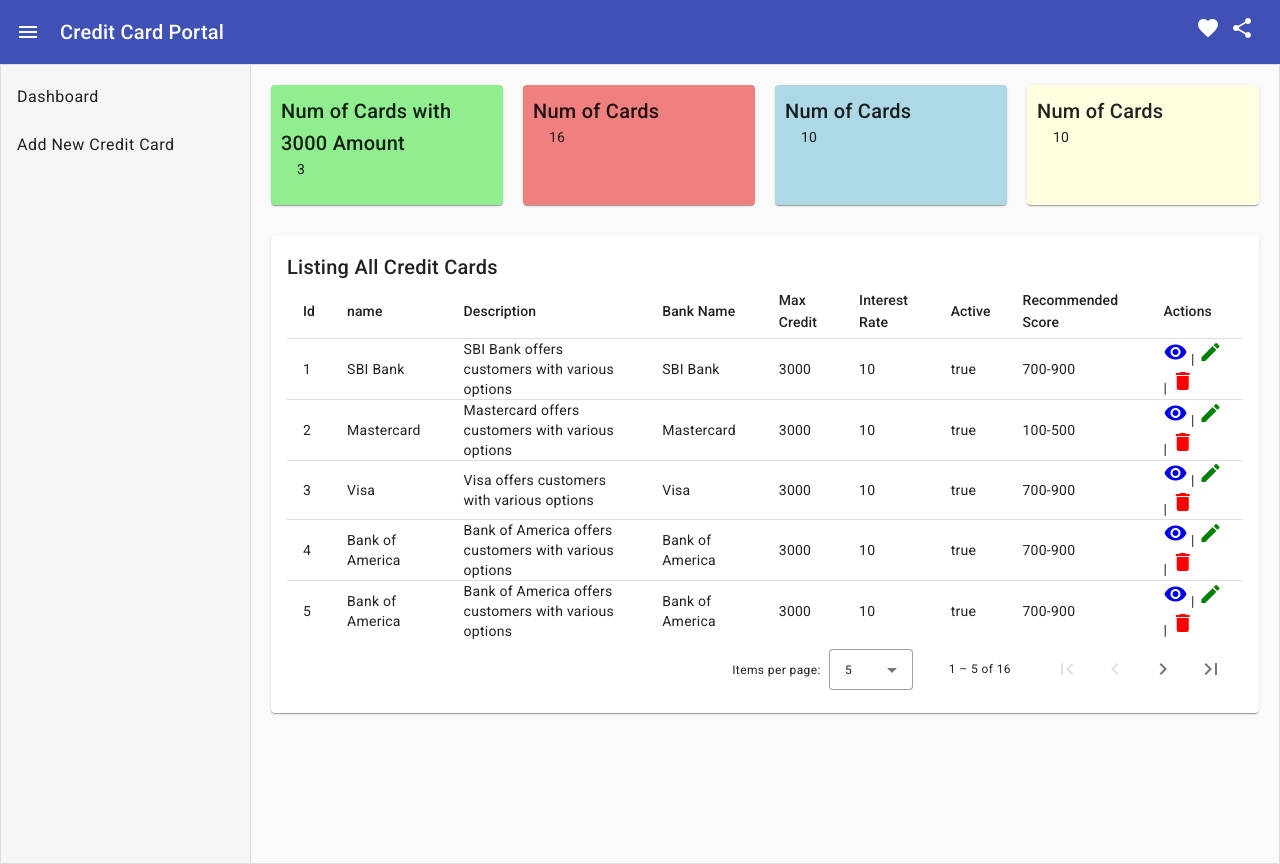
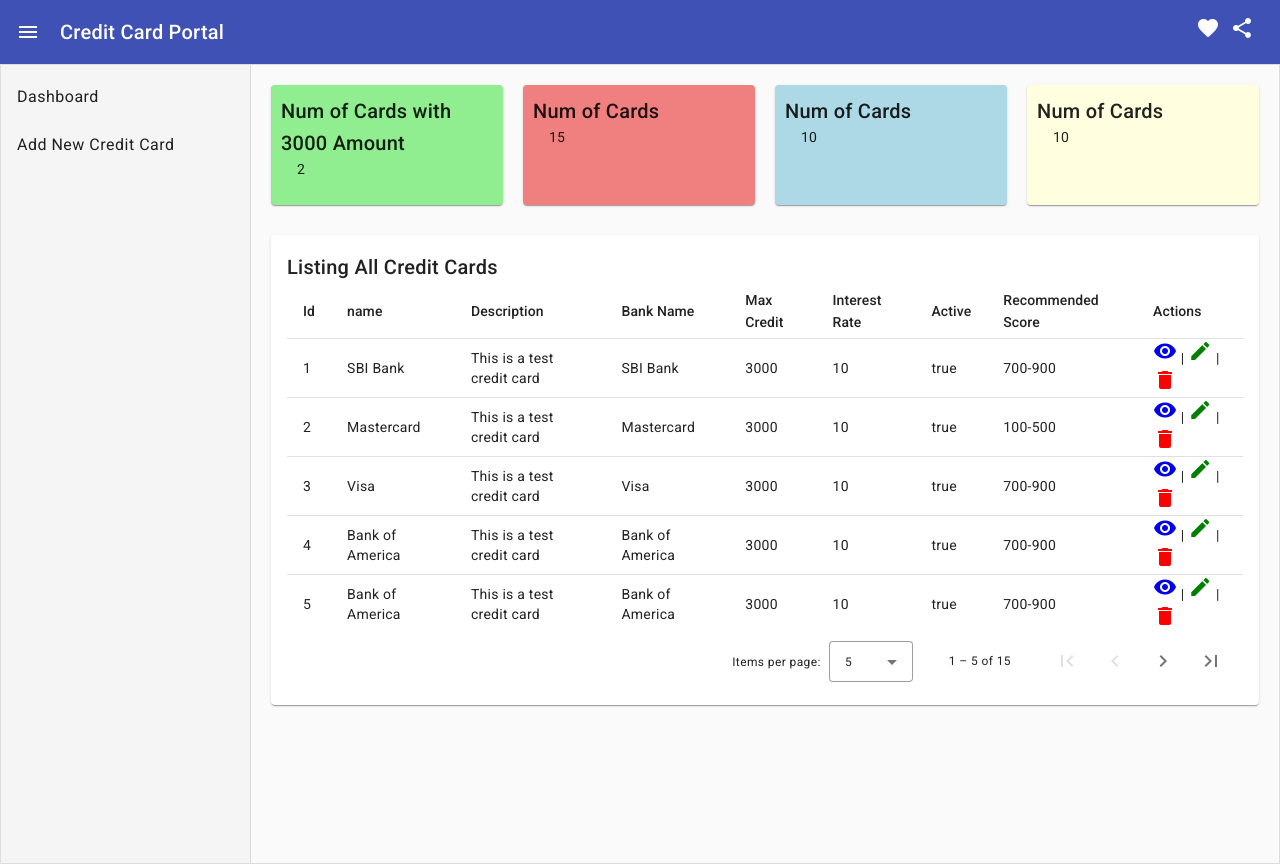
Before and after one commit to ashutosh2708/CreditCard-Admin-Portal, an Angular app: page /creditcards in a window 1280 px wide. Built offline with nearby package versions, Linux system fonts and the light colour scheme; data requests are answered from the project's data file.

Commit message:
few changes

```diff
--- a/db.json
+++ b/db.json
@@ -3,7 +3,7 @@
     {
       "id": 1,
       "name": "SBI Bank",
-      "description": "SBI Bank offers customers with various options",
+      "description": "This is a test credit card",
       "bankName": "SBI Bank",
       "maxCredit": 3000,
       "interestRate": 10,
@@ -17,7 +17,7 @@
     {
       "id": 2,
       "name": "Mastercard",
-      "description": "Mastercard offers customers with various options",
+      "description": "This is a test credit card",
       "bankName": "Mastercard",
       "maxCredit": 3000,
       "interestRate": 10,
@@ -31,7 +31,7 @@
     {
       "id": 3,
       "name": "Visa",
-      "description": "Visa offers customers with various options",
+      "description": "This is a test credit card",
       "bankName": "Visa",
       "maxCredit": 3000,
       "interestRate": 10,
@@ -45,7 +45,7 @@
     {
       "id": 4,
       "name": "Bank of America",
-      "description": "Bank of America offers customers with various options",
+      "description": "This is a test credit card",
       "bankName": "Bank of America",
       "maxCredit": 3000,
       "interestRate": 10,
@@ -59,7 +59,7 @@
     {
       "id": 5,
       "name": "Bank of America",
-      "description": "Bank of America offers customers with various options",
+      "description": "This is a test credit card",
       "bankName": "Bank of America",
       "maxCredit": 3000,
       "interestRate": 10,
@@ -73,7 +73,7 @@
     {
       "id": 6,
       "name": "Bank of America",
-      "description": "Bank of America offers customers with various options",
+      "description": "This is a test credit card",
       "bankName": "Bank of America",
       "maxCredit": 3000,
       "interestRate": 10,
@@ -87,7 +87,7 @@
     {
       "id": 7,
       "name": "Bank of America",
-      "description": "Bank of America offers customers with various options",
+      "description": "This is a test credit card",
       "bankName": "Bank of America",
       "maxCredit": 3000,
       "interestRate": 10,
@@ -101,7 +101,7 @@
     {
       "id": 8,
       "name": "Bank of America",
-      "description": "Bank of America offers customers with various options",
+      "description": "This is a test credit card",
       "bankName": "Bank of America",
       "maxCredit": 3000,
       "interestRate": 10,
@@ -115,7 +115,7 @@
     {
       "id": 9,
       "name": "Bank of America",
-      "description": "Bank of America offers customers with various options",
+      "description": "This is a test credit card",
       "bankName": "Bank of America",
       "maxCredit": 3000,
       "interestRate": 10,
@@ -129,7 +129,7 @@
     {
       "id": 10,
       "name": "Bank of America",
-      "description": "Bank of America offers customers with various options",
+      "description": "This is a test credit card",
       "bankName": "Bank of America",
       "maxCredit": 3000,
       "interestRate": 10,
@@ -143,7 +143,7 @@
     {
       "id": 11,
       "name": "Bank of America",
-      "description": "Bank of America offers customers with various options",
+      "description": "This is a test credit card",
       "bankName": "Bank of America",
       "maxCredit": 3000,
       "interestRate": 10,
@@ -157,7 +157,7 @@
     {
       "id": 12,
       "name": "Bank of America",
-      "description": "Bank of America offers customers with various options",
+      "description": "This is a test credit card",
       "bankName": "Bank of America",
       "maxCredit": 3000,
       "interestRate": 10,
@@ -171,7 +171,7 @@
     {
       "id": 13,
       "name": "Bank of America",
-      "description": "Bank of America offers customers with various options",
+      "description": "This is a test credit card",
       "bankName": "Bank of America",
       "maxCredit": 3000,
       "interestRate": 10,
@@ -181,20 +181,6 @@
       "termsAndConditions": "Following are the terms and conditions",
       "createdDate": "2023-31-08",
       "updatedDate": "2023-31-08"
-    },
-    {
-      "id": 14,
-      "name": "Test1",
-      "description": "Some bank",
-      "bankName": "Bank1",
-      "maxCredit": 10000,
-      "interestRate": 12,
-      "active": true,
-      "recommendedScore": "100-500",
-      "annualFee": 12,
-      "termsAndConditions": "Terms and Conditions of the card",
-      "createdDate": "2023-10-17T04:00:00.000Z",
-      "updatedDate": "2024-12-10T05:00:00.000Z"
     },
     {
       "id": 16,
@@ -212,7 +198,7 @@
     },
     {
       "name": "IDBI Bank",
-      "description": "IDBI Bank offers customers with various options",
+      "description": "This is a test credit card",
       "bankName": "IDBI Bank",
       "maxCredit": 5000,
       "interestRate": 12,
--- a/src/app/creditcards/view/view.component.scss
+++ b/src/app/creditcards/view/view.component.scss
@@ -0,0 +1,3 @@
+.example-card{
+    margin: 20px;
+}
--- a/src/app/services/creditcards.service.ts
+++ b/src/app/services/creditcards.service.ts
@@ -11,7 +11,7 @@
 
   constructor(private httpClient: HttpClient) {}
 
-  // CRUD Functionality
+  // ---------->CRUD Functionality<------------
 
   // Create New Credit Card
   createCreditCard(creditCard: CreditCard): Observable<CreditCard> {
--- a/src/app/sidebar/sidebar.component.html
+++ b/src/app/sidebar/sidebar.component.html
@@ -1,6 +1,15 @@
 <mat-nav-list>
-  <a mat-list-item href="/creditcards">Dashboard</a>
-  <a mat-list-item href="/creditcards/add">Add New Credit Card</a>
-  <!-- <a mat-list-item href="/search">Search Credit Cards</a>
-    <a mat-list-item href="/advanced-search">Advance Search</a> -->
+  <mat-list-item
+    [routerLink]="['/creditcards']"
+    [routerLinkActive]="['active']"
+  >
+    <a matLine>Dashboard</a>
+  </mat-list-item>
+
+  <mat-list-item
+    [routerLink]="['/creditcards/add']"
+    [routerLinkActive]="['active']"
+  >
+    <a matLine>Add New Credit Card</a>
+  </mat-list-item>
 </mat-nav-list>
```
Also changed, not shown: src/app/creditcards/creditcards.component.ts (line endings or trailing spaces).
